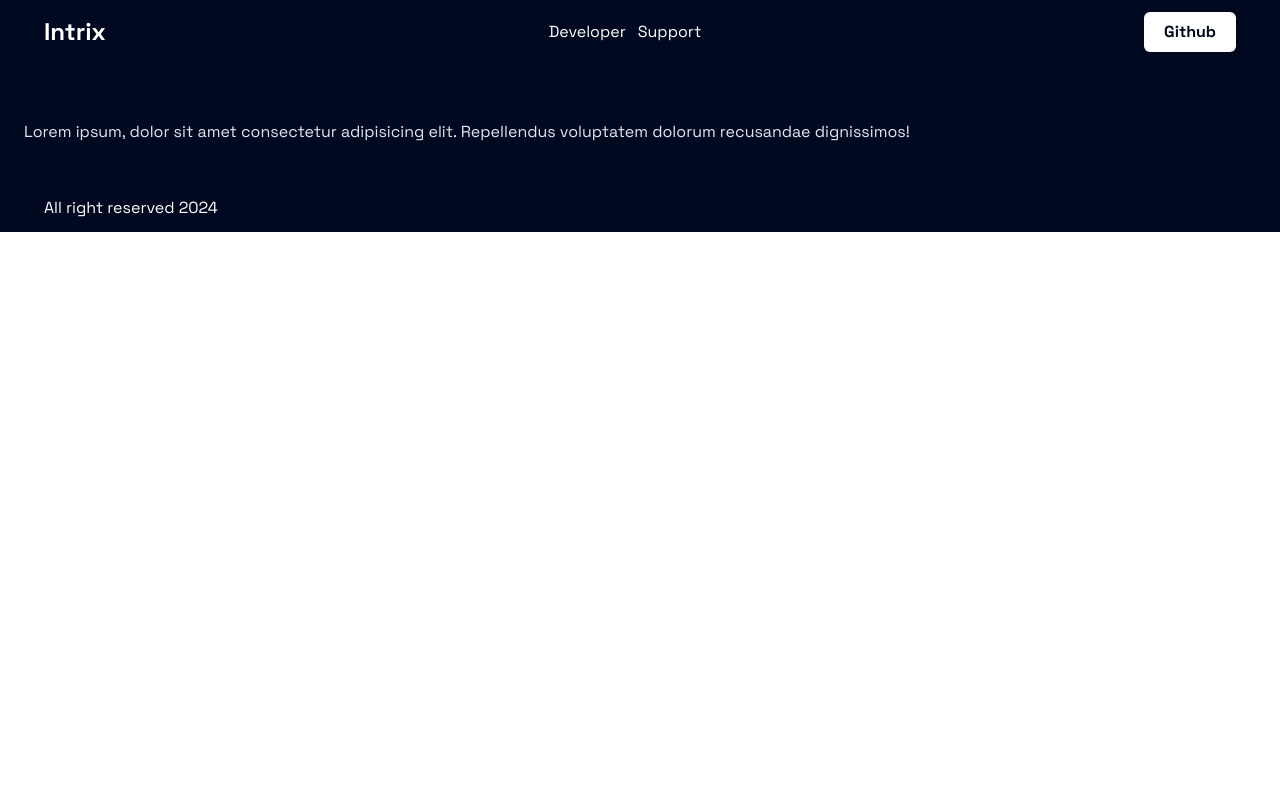
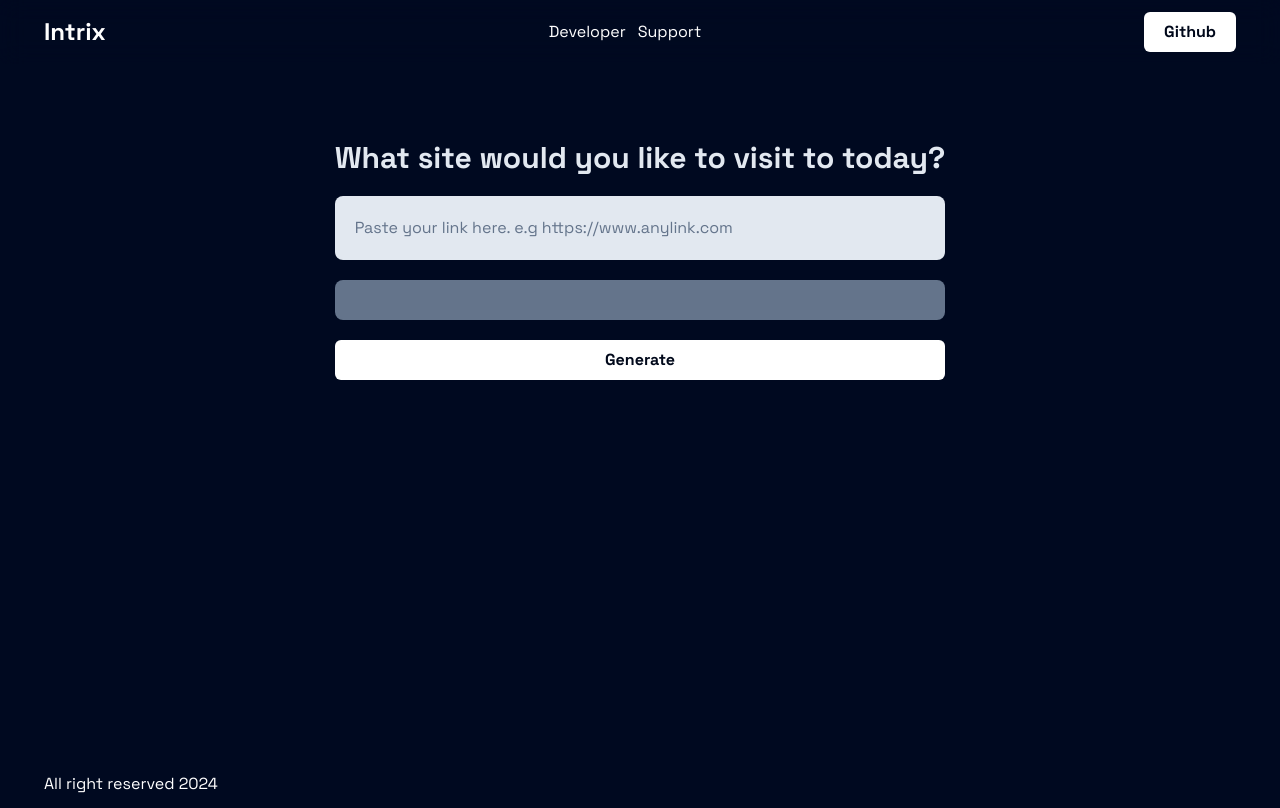
Before and after one commit to fisayo-dev/QRCode-Generator, a React (Vite) app: page /generate in a window 1280 px wide. Built offline with nearby package versions, Linux system fonts and the light colour scheme.

Commit message:
Creating the generate page

```diff
--- a/src/index.css
+++ b/src/index.css
@@ -34,6 +34,14 @@
   color: var(--dark-app-bg-color);
 }
 
+input {
+  @apply bg-transparent text-slate-700 w-full;
+  outline: none;
+}
+
+input::placeholder {
+  @apply text-slate-500
+}
 .app-container {
   @apply container mx-auto px-6
 }
--- a/src/pages/Generate.jsx
+++ b/src/pages/Generate.jsx
@@ -1,10 +1,24 @@
+import Button from "../components/Button";
+
 const Generate = () => {
   return (
-    <div className="py-10">
-          <div className="app-container">
-              <div className="grid gap-2">
-                  Lorem ipsum, dolor sit amet consectetur adipisicing elit. Repellendus voluptatem dolorum recusandae dignissimos!
-              </div>
+    <div className="py-10 h-[85vh]">
+      <div className="app-container">
+        <div className="py-5 grid justify-items-center">
+          <div className="grid gap-5">
+            <h2 className="text-center text-3xl font-bold">
+              What site would you like to visit to today?
+            </h2>
+            <div className="flex items-center bg-slate-200 rounded-lg p-5">
+              <input
+                type="text"
+                placeholder="Paste your link here. e.g https://www.anylink.com"
+              />
+            </div>
+            <div className="bg-slate-500 p-5 rounded-lg overflow-hidden"></div>
+            <Button>Generate</Button>
+          </div>
+        </div>
       </div>
     </div>
   );
```
